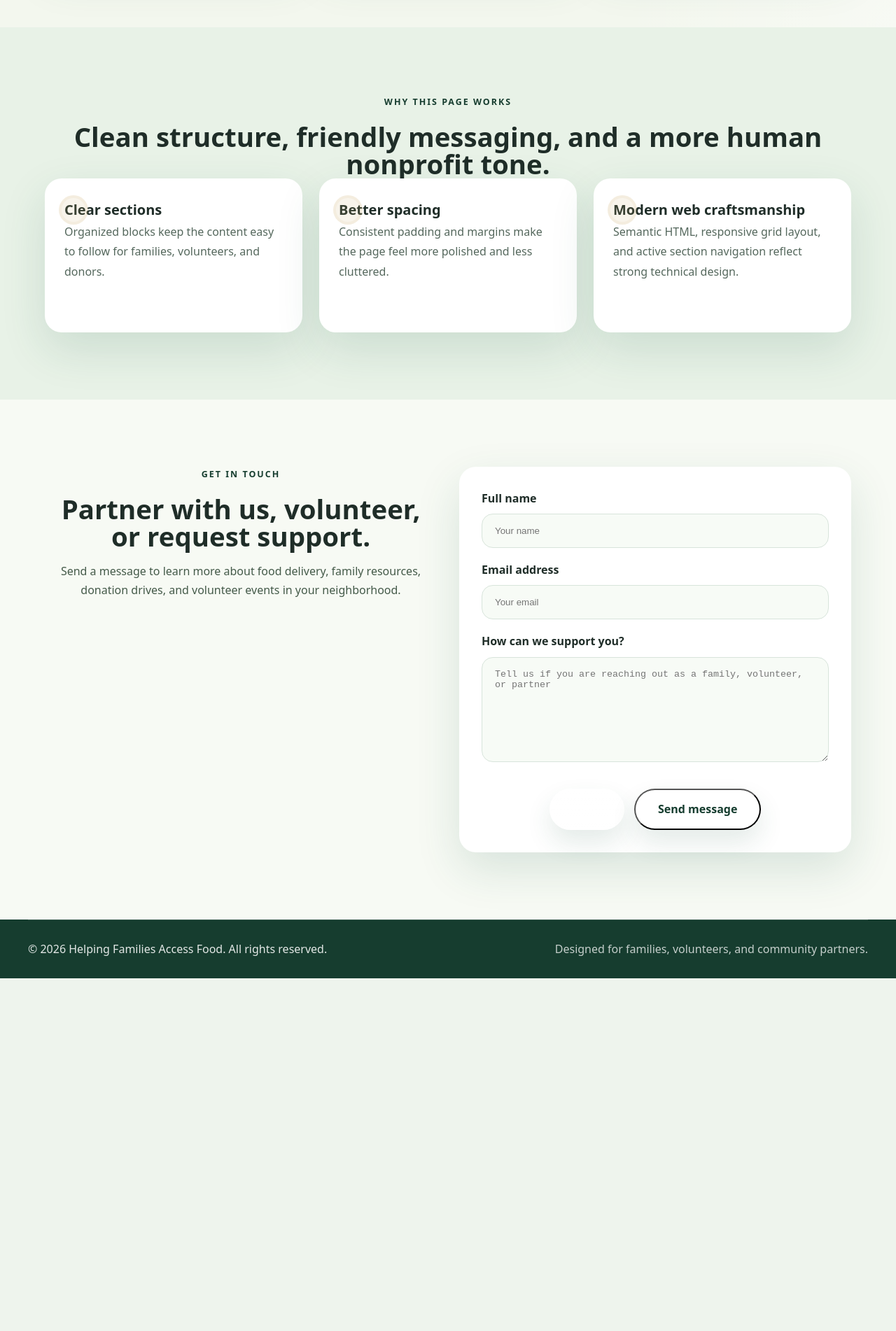
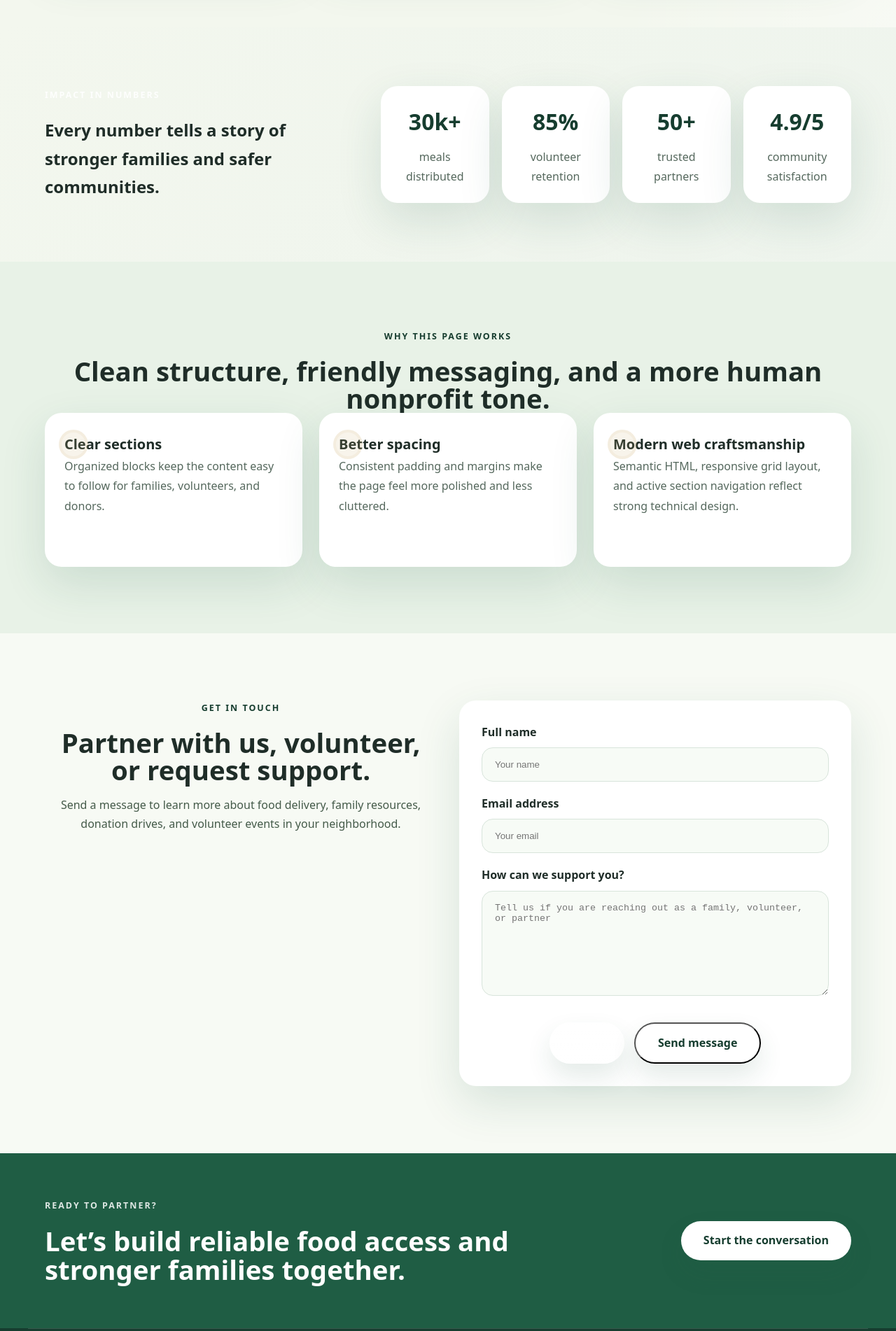
Before and after one commit to mialc/nonprofit-landing-mockup, a plain HTML site: page index.html in a window 1280 px wide. Shown: the part 2300-4202 px from the top of the page at 70% size. Before the commit the page ends 3698 px from the top, so only its background shows below. Drawn offline with Linux system fonts and the light colour scheme.

Commit message:
Ticket 1: added impact metrics section and CTA banner polish

```diff
--- a/assets/css/styles.css
+++ b/assets/css/styles.css
@@ -401,6 +401,97 @@ section {
   background: #f7faf4;
 }
 
+.impact-strip {
+  background: linear-gradient(135deg, #f3f7ee 0%, #eef4ed 100%);
+  padding: 84px 0;
+}
+
+.impact-grid {
+  display: grid;
+  grid-template-columns: 1.2fr 1.8fr;
+  gap: 32px;
+  align-items: center;
+}
+
+.impact-copy h2 {
+  margin: 12px 0 0;
+  max-width: 520px;
+}
+
+.impact-items {
+  display: grid;
+  grid-template-columns: repeat(4, minmax(0, 1fr));
+  gap: 18px;
+}
+
+.impact-card {
+  background: white;
+  border-radius: var(--radius);
+  padding: 24px;
+  box-shadow: var(--shadow);
+  text-align: center;
+}
+
+.impact-card strong {
+  display: block;
+  font-size: 2rem;
+  margin-bottom: 10px;
+  color: var(--green-dark);
+}
+
+.impact-card span {
+  display: block;
+  color: var(--muted);
+}
+
+.cta-strip {
+  background: var(--green);
+  color: white;
+  padding: 64px 0;
+}
+
+.cta-inner {
+  display: flex;
+  align-items: center;
+  justify-content: space-between;
+  gap: 24px;
+}
+
+.cta-strip .eyebrow {
+  color: rgba(255, 255, 255, 0.85);
+}
+
+.cta-inner h2 {
+  margin: 10px 0 0;
+  max-width: 680px;
+  font-size: clamp(2rem, 3vw, 3.2rem);
+  line-height: 1.05;
+}
+
+.cta-strip .button {
+  background: white;
+  color: var(--green-dark);
+}
+
+.cta-strip .button:hover,
+.cta-strip .button:focus-visible {
+  background: #f8f7f2;
+}
+
+@media (max-width: 980px) {
+  .impact-grid,
+  .cta-inner {
+    grid-template-columns: 1fr;
+    display: grid;
+  }
+}
+
+@media (max-width: 720px) {
+  .impact-items {
+    grid-template-columns: 1fr 1fr;
+  }
+}
+
 .feature-grid,
 .program-grid,
 .skills-grid {
--- a/index.html
+++ b/index.html
@@ -112,6 +112,33 @@
       </div>
     </section>
 
+    <section class="impact-strip" data-reveal>
+      <div class="page-width impact-grid">
+        <div class="impact-copy">
+          <p class="eyebrow">Impact in numbers</p>
+          <h2>Every number tells a story of stronger families and safer communities.</h2>
+        </div>
+        <div class="impact-items">
+          <div class="impact-card">
+            <strong>30k+</strong>
+            <span>meals distributed</span>
+          </div>
+          <div class="impact-card">
+            <strong>85%</strong>
+            <span>volunteer retention</span>
+          </div>
+          <div class="impact-card">
+            <strong>50+</strong>
+            <span>trusted partners</span>
+          </div>
+          <div class="impact-card">
+            <strong>4.9/5</strong>
+            <span>community satisfaction</span>
+          </div>
+        </div>
+      </div>
+    </section>
+
     <section class="skills-section" data-reveal>
       <div class="page-width">
         <div class="skills-heading">
@@ -161,6 +188,16 @@
     </section>
   </main>
 
+  <section class="cta-strip" data-reveal>
+    <div class="page-width cta-inner">
+      <div>
+        <p class="eyebrow">Ready to partner?</p>
+        <h2>Let’s build reliable food access and stronger families together.</h2>
+      </div>
+      <a href="#contact" class="button">Start the conversation</a>
+    </div>
+  </section>
+
   <footer>
     <div class="page-width footer-inner">
       <p>&copy; 2026 Helping Families Access Food. All rights reserved.</p>
```
